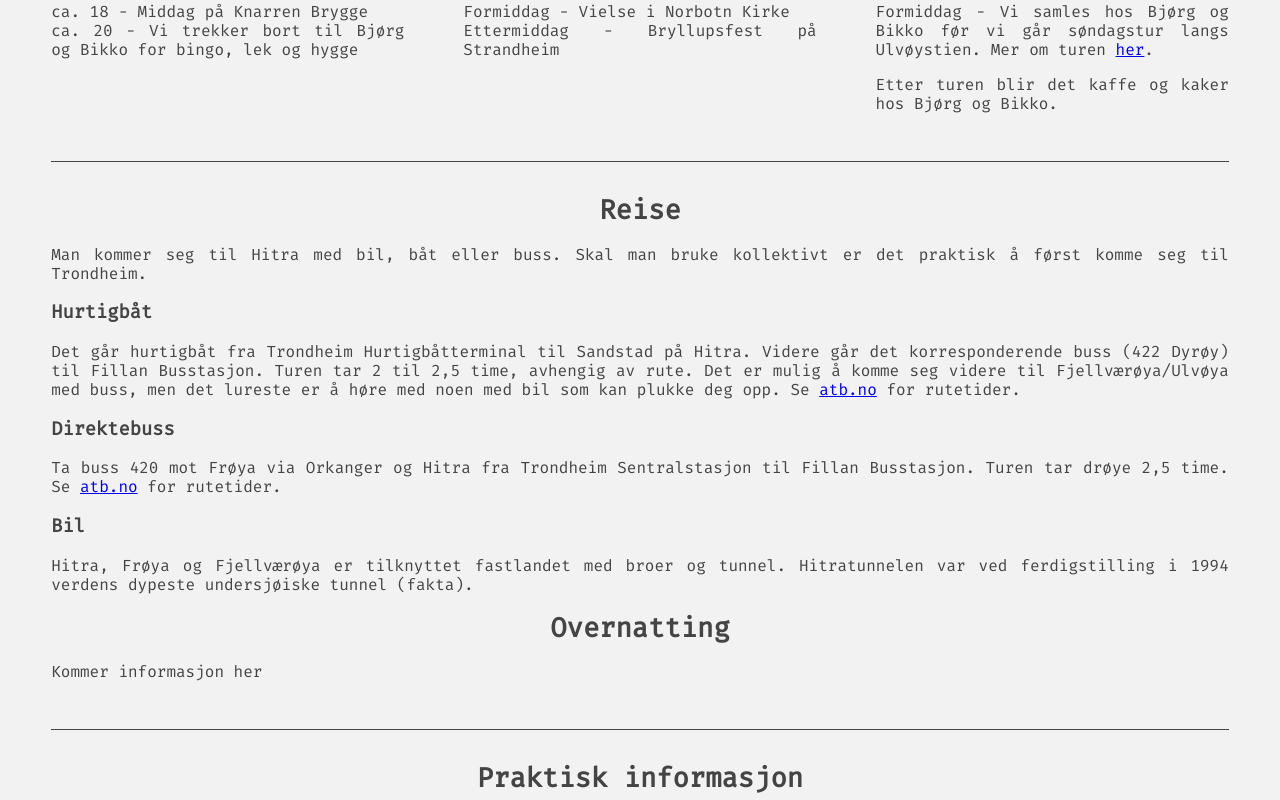
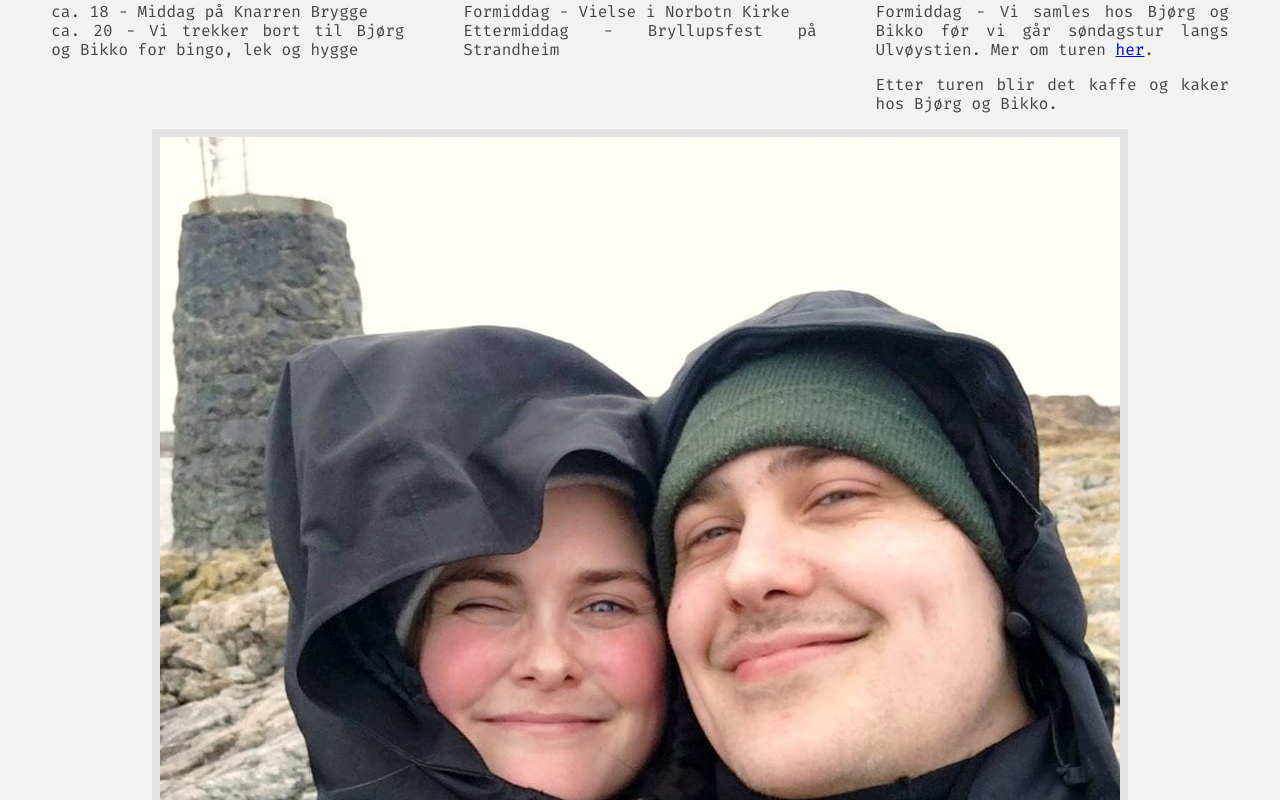
Before and after one commit to melhoos/gudrunogsimon, a React (Create React App) app: page / in a window 1280 px wide. Shown: the part 880-1680 px from the top of the page. Built offline with nearby package versions, Linux system fonts and the light colour scheme.

Commit message:
Update Program.jsx

```diff
--- a/src/Program.jsx
+++ b/src/Program.jsx
@@ -1,4 +1,5 @@
 import React from 'react';
+import gudrunogsimon2 from './assets/images/gudrunogsimon2.jpg';
 
 const Program = () => {
   return (
@@ -47,6 +48,11 @@ const Program = () => {
                 </p>
         </div>
       </div>
+      <img
+          className="gudrunogsimon2"
+          src={gudrunogsimon2}
+          alt="Gudrun og Simon"
+        />
     </div>
   );
 };
```
